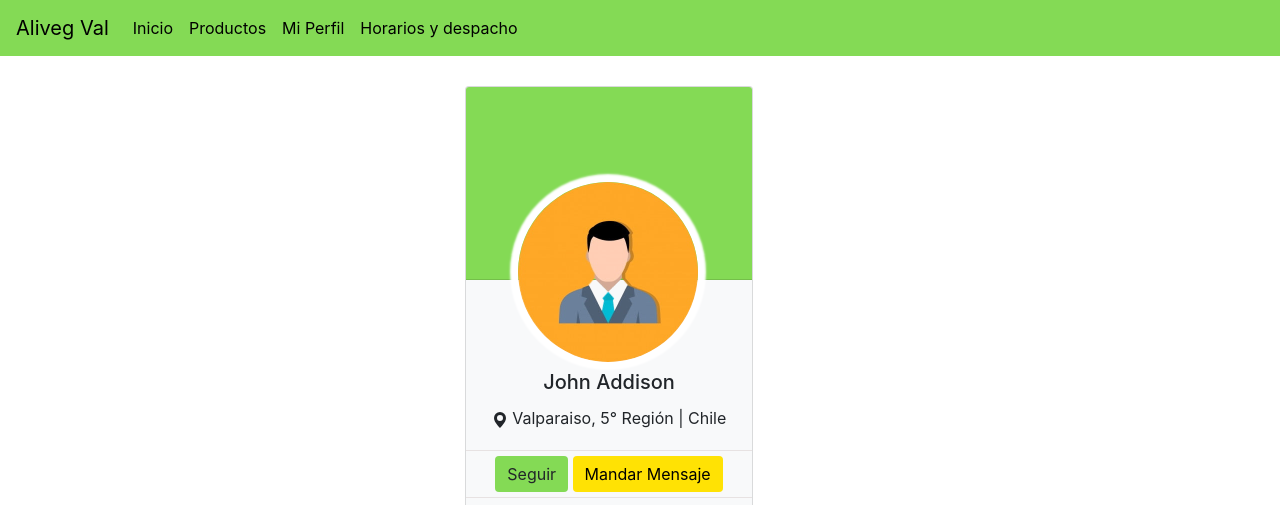
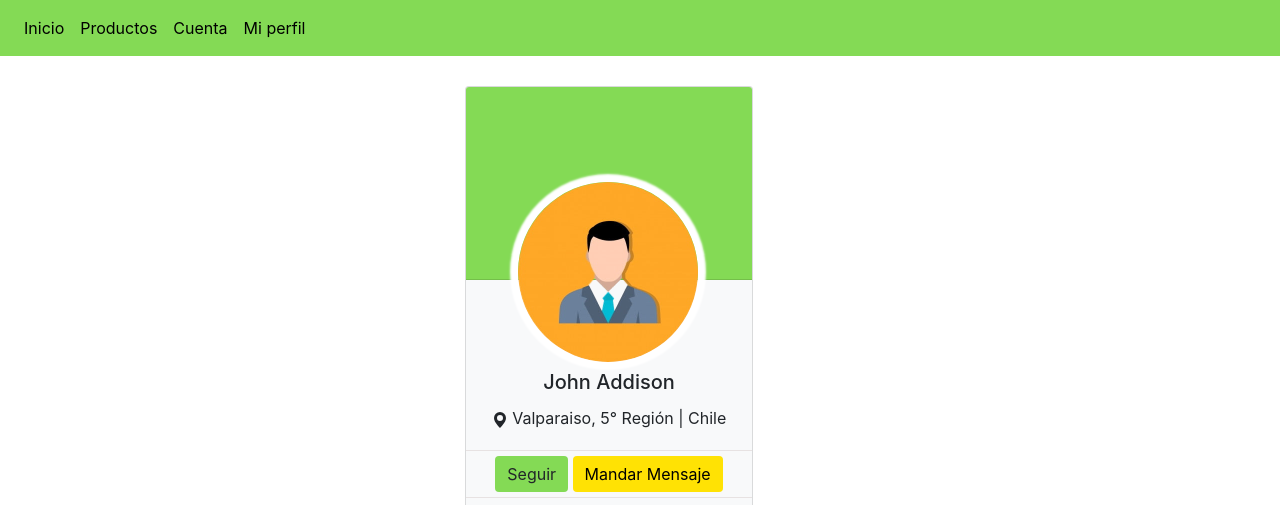
Before and after one commit to franpauner/ali_veg_valpo, a plain HTML site: page pages/profile.html in a window 1280 px wide. Shown: the top 505 px of the page. Drawn offline with Linux system fonts and the light colour scheme; files whose address does not match are found by name.

Commit message:
actualización

```diff
--- a/pages/profile.html
+++ b/pages/profile.html
@@ -17,8 +17,6 @@
 <body>
     <!--Navbar-->
     <nav class="navbar navbar-expand-lg">
-
-        <a class="navbar-brand" href="#">Aliveg Val</a>
         <button class="navbar-toggler" type="button" data-toggle="collapse" data-target="#navbarColor01"
             aria-controls="navbarColor01" aria-expanded="false" aria-label="Toggle navigation">
             <span class="navbar-toggler-icon"></span>
@@ -33,10 +31,10 @@
                     <a class="nav-link" href="productos.html">Productos</a>
                 </li>
                 <li class="nav-item">
-                    <a class="nav-link" href="profile.html">Mi Perfil</a>
+                    <a class="nav-link" href="profile.html">Cuenta</a>
                 </li>
                 <li class="nav-item">
-                    <a class="nav-link" href="#">Horarios y despacho</a>
+                    <a class="nav-link" href="miPerfil.html">Mi perfil</a>
                 </li>
             </ul>
         </div>
```
Also changed, not shown: index.html (+2 -2 lines), pages/miPerfil.html (+2 -2 lines), pages/productos.html (+2 -2 lines).
